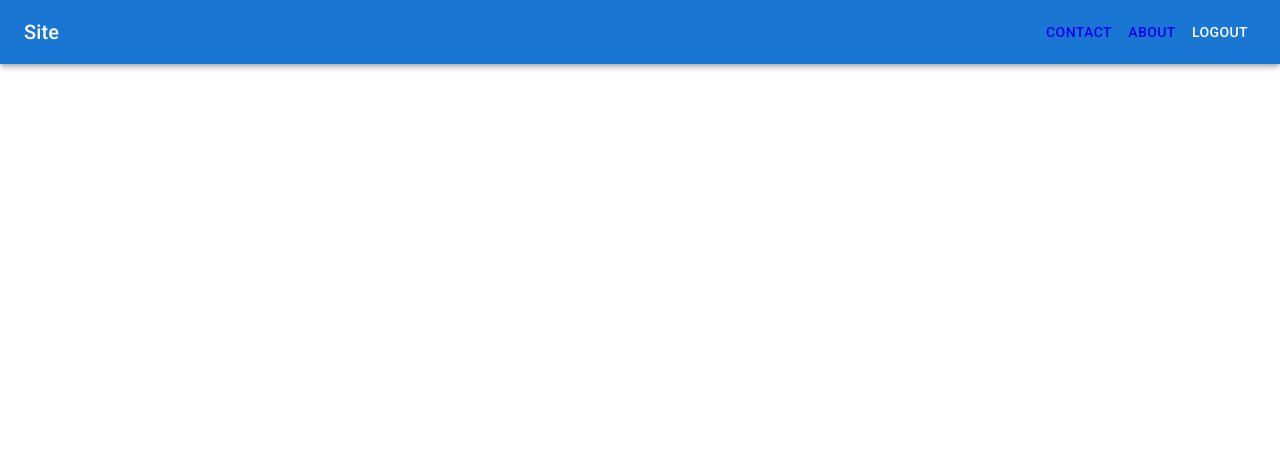
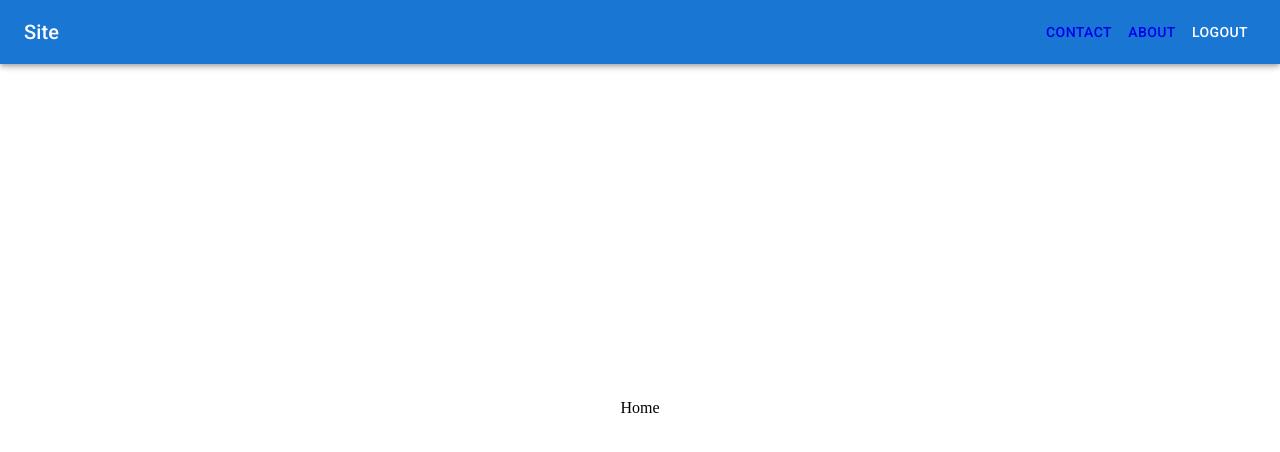
Before and after one commit to MahendraSH/react-mui-ts, a React (Vite) app: page /signin in a window 1280 px wide. Both pictures are taken after typing "name@example.com", "Sample123" into the empty fields and a click on the button "LOGIN". Shown: the top 452 px of the page. Built offline with nearby package versions, Linux system fonts and the light colour scheme.

Commit message:
ui : fixed

```diff
--- a/src/components/navbar.tsx
+++ b/src/components/navbar.tsx
@@ -21,7 +21,7 @@ const Navbar: FC<NavbarProps> = ({}) => {
             <Link to={"/contact"}>
               <Button color="inherit">contact</Button>
             </Link>
-            <Link to={"/contact"}>
+            <Link to={"/about"}>
               <Button color="inherit">about</Button>
             </Link>
             <Button
--- a/src/layout/RootLayout.tsx
+++ b/src/layout/RootLayout.tsx
@@ -2,6 +2,7 @@ import { FC, useEffect } from "react";
 import Navbar from "../components/navbar";
 import { useAppSelector } from "../app/hooks";
 import { Outlet, useNavigate } from "react-router-dom";
+import { Box, Container } from "@mui/material";
 
 interface RootLayoutProps {}
 
@@ -17,9 +18,16 @@ const RootLayout: FC<RootLayoutProps> = ({}) => {
     return (
       <>
         <Navbar />
-        <main>
+        <Container
+          sx={{
+            display: "flex",
+            height: "100vh",
+            justifyContent: "center",
+            alignItems: "center",
+          }}
+        >
           <Outlet />
-        </main>
+        </Container>
       </>
     );
   }
--- a/src/pages/Home.tsx
+++ b/src/pages/Home.tsx
@@ -1,11 +1,9 @@
-import { FC } from 'react'
+import { FC } from "react";
 
-interface HomeProps {
-
-}
+interface HomeProps {}
 
 const Home: FC<HomeProps> = ({}) => {
-  return <div>Home</div>
-}
+  return <>Home</>;
+};
 
-export default Home
+export default Home;
```
